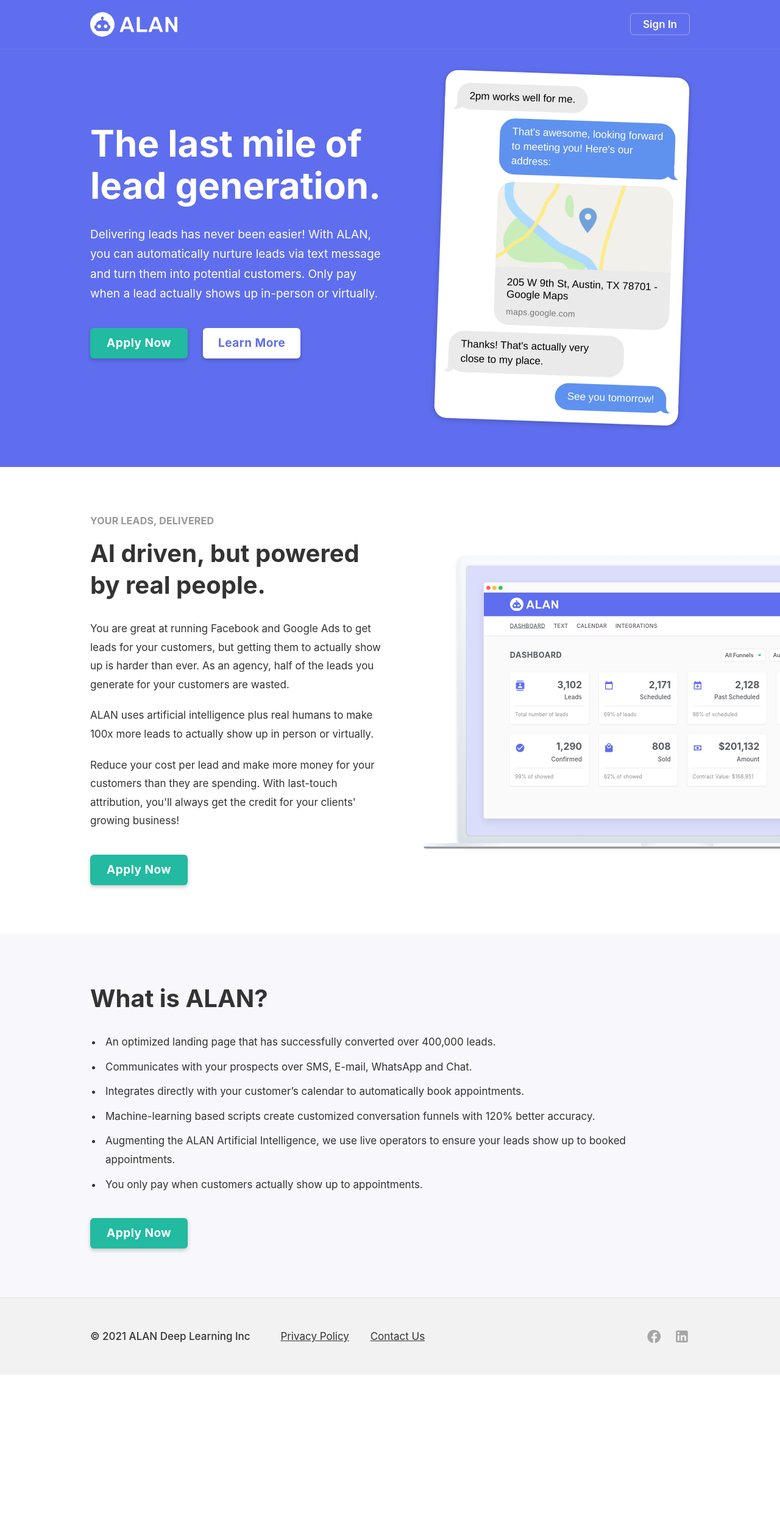
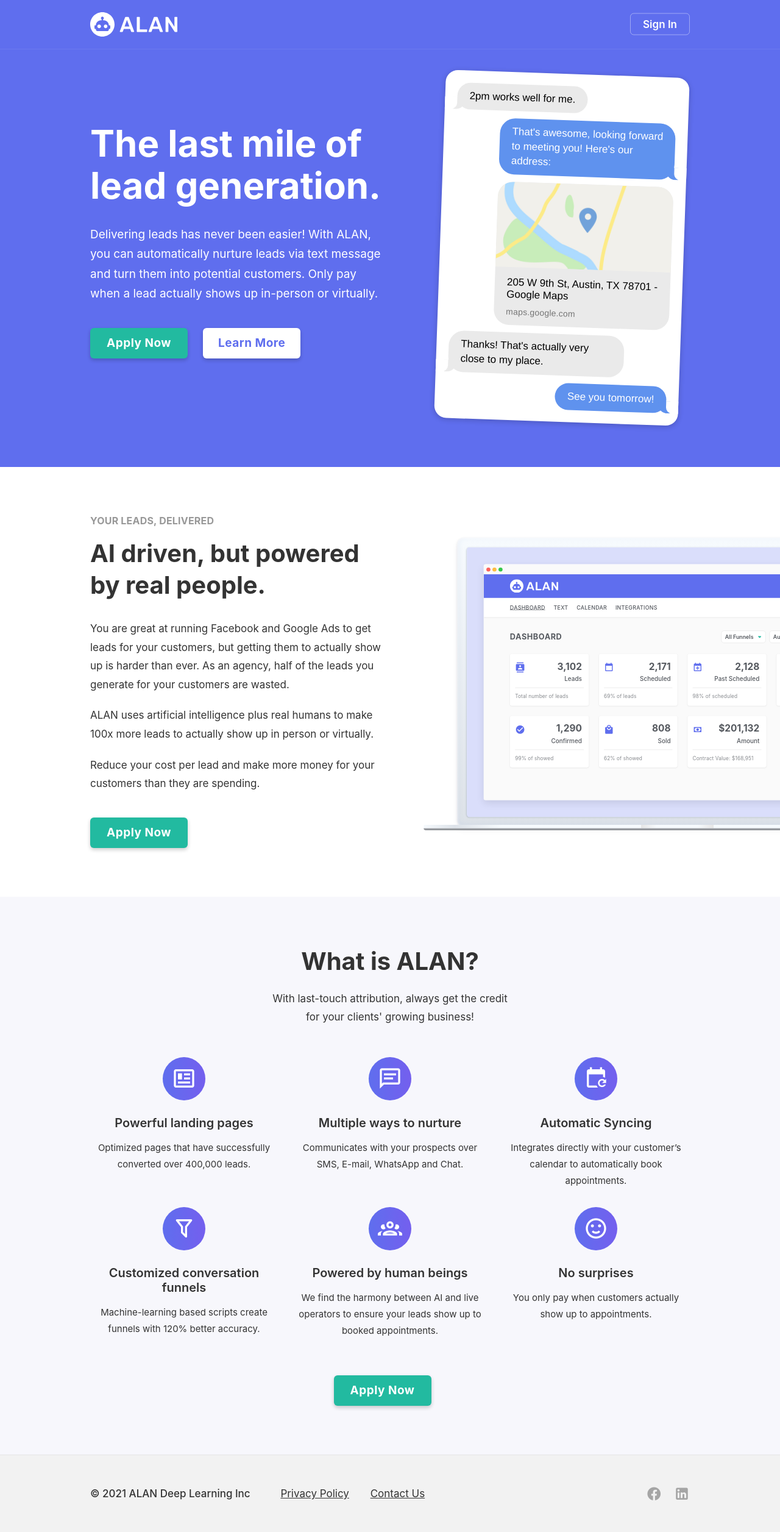
Before and after one commit to Usealan/website, a Jekyll site: the page built from pages/homepage.html, in a window 1280 px wide. Shown: the whole page at 61% size. Built offline with Jekyll 4.4.1, drawn with Linux system fonts in a browser that asks for light colours; nearby versions of some CDN libraries; some web fonts are replaced; before the commit the page ends 2255 px from its top, so only the background shows below that.

Commit message:
features block

```diff
--- a/assets/styles.scss
+++ b/assets/styles.scss
@@ -76,6 +76,16 @@
 ul { padding-left: 20px; margin: 0 0 -10px; }
 ul li { padding: 0 0 10px 5px; }
 
+.features { text-align: center; }
+.features.block h2 { margin-left: auto; margin-right: auto; }
+.features p { margin: -10px auto 50px; max-width: 400px; }
+.features ul { list-style: none; width: calc(100% + 30px); font-size: 0; padding: 0; }
+.features ul li { width: calc((100% / 3) - 30px); margin: 0 30px 30px 0; display: inline-block; font-size: 15px; vertical-align: top; padding: 0; }
+.features ul li .icon { background: linear-gradient(90deg, var(--color-blue), var(--color-purple)); display: inline-block; margin: 0 0 25px; border-radius: 100%; }
+.features ul li .icon span.mdi { color: white; padding: 15px; display: block; line-height: 1; font-size: 40px;}
+.features ul li h3 { font-weight: 600; font-size: 20px; line-height: 1.2; margin: 0 0 15px; }
+.features ul li p { opacity: 1; }
+
 .footer { padding: 50px 0; border-top: 1px solid rgba(0,0,0,0.05); line-height: 26px; background: rgba(0,0,0,0.05); }
 .footer a { color: inherit; }
 .footer p { display: inline-block; margin: 0 15px; }
@@ -106,6 +116,13 @@
   .main-block .mock { position: relative; width: 100%; height: 0; top: auto; left: auto; padding: 0 0 50%; margin-top: 20px; }
   .block h2 { font-size: 28px; line-height: 1.3; max-width: 320px; margin: 0 0 20px; }
   .block p { font-size: 15px; }
+  .block .ctas { padding-top: 20px; text-align: center; }
+  .block .ctas .button { margin: 0; }
+  .features.block h2 { margin: 0 auto 20px; }
+  .features ul { width: auto; margin: 0 -10px; }
+  .features ul li { width: 50%; padding: 0 15px; margin: 0 0 30px; }
+  .features ul li h3 { font-size: 17px; }
+  .features ul li p { font-size: 15px; }
   .page h1 { padding: 0 20px 30px; font-size: 30px; line-height: 1.3; }
   .page .content.container { padding: 30px 20px 10px; }
   .footer { padding: 40px 0; text-align: center; }
@@ -115,3 +132,7 @@
   .footer span.social { float: none; padding-top: 20px; }
   .footer span.social p { margin: 0 10px; }
 }
+@media screen and (max-width: 440px) {
+  .main-block .mock { width: 100%; height: 240px; padding: 0; }
+  .features ul li { width: 100%; }
+}
--- a/pages/homepage.html
+++ b/pages/homepage.html
@@ -35,7 +35,7 @@
       <h2>AI driven, but powered by real people.</h2>
       <p>You are great at running Facebook and Google Ads to get leads for your customers, but getting them to actually show up is harder than ever. As an agency, half of the leads you generate for your customers are wasted.</p>
       <p>ALAN uses artificial intelligence plus real humans to make 100x more leads to actually show up in person or virtually.</p>
-      <p>Reduce your cost per lead and make more money for your customers than they are spending. With last-touch attribution, you'll always get the credit for your clients' growing business!</p>
+      <p>Reduce your cost per lead and make more money for your customers than they are spending.</p>
     </div>
     <div class="ctas">
       <a class="button primary" href="/sign-up/">Apply Now</a>
@@ -45,16 +45,41 @@
     <iframe src="/mocks/admin-preview.html"></iframe>
   </div>
 </div>
-<div class="block">
+<div class="block features">
   <div class="container">
     <h2>What is ALAN?</h2>
+    <p>With last-touch attribution, always get the credit for your clients' growing business!</p>
     <ul>
-      <li>An optimized landing page that has successfully converted over 400,000 leads.</li>
-      <li>Communicates with your prospects over SMS, E-mail, WhatsApp and Chat.</li>
-      <li>Integrates directly with your customer’s calendar to automatically book appointments.</li>
-      <li>Machine-learning based scripts create customized conversation funnels with 120% better accuracy.</li>
-      <li>Augmenting the ALAN Artificial Intelligence, we use live operators to ensure your leads show up to booked appointments.</li>
-      <li>You only pay when customers actually show up to appointments.</li>
+      <li>
+        <div class="icon"><span class="mdi mdi-newspaper-variant-outline"></span></div>
+        <h3>Powerful landing pages</h3>
+        <p>Optimized pages that have successfully converted over 400,000 leads.</p>
+      </li>
+      <li>
+        <div class="icon"><span class="mdi mdi-message-text-outline"></span></div>
+        <h3>Multiple ways to nurture</h3>
+        <p>Communicates with your prospects over SMS, E-mail, WhatsApp and Chat.</p>
+      </li>
+      <li>
+        <div class="icon"><span class="mdi mdi-calendar-refresh"></span></div>
+        <h3>Automatic Syncing</h3>
+        <p>Integrates directly with your customer’s calendar to automatically book appointments.</p>
+      </li>
+      <li>
+        <div class="icon"><span class="mdi mdi-filter-outline"></span></div>
+        <h3>Customized conversation funnels</h3>
+        <p>Machine-learning based scripts create funnels with 120% better accuracy.</p>
+      </li>
+      <li>
+        <div class="icon"><span class="mdi mdi-account-group-outline"></span></div>
+        <h3>Powered by human beings</h3>
+        <p>We find the harmony between AI and live operators to ensure your leads show up to booked appointments.</p>
+      </li>
+      <li>
+        <div class="icon"><span class="mdi mdi-emoticon-happy-outline"></span></div>
+        <h3>No surprises</h3>
+        <p>You only pay when customers actually show up to appointments.</p>
+      </li>
     </ul>
     <div class="ctas">
       <a class="button primary" href="/sign-up/">Apply Now</a>
```
